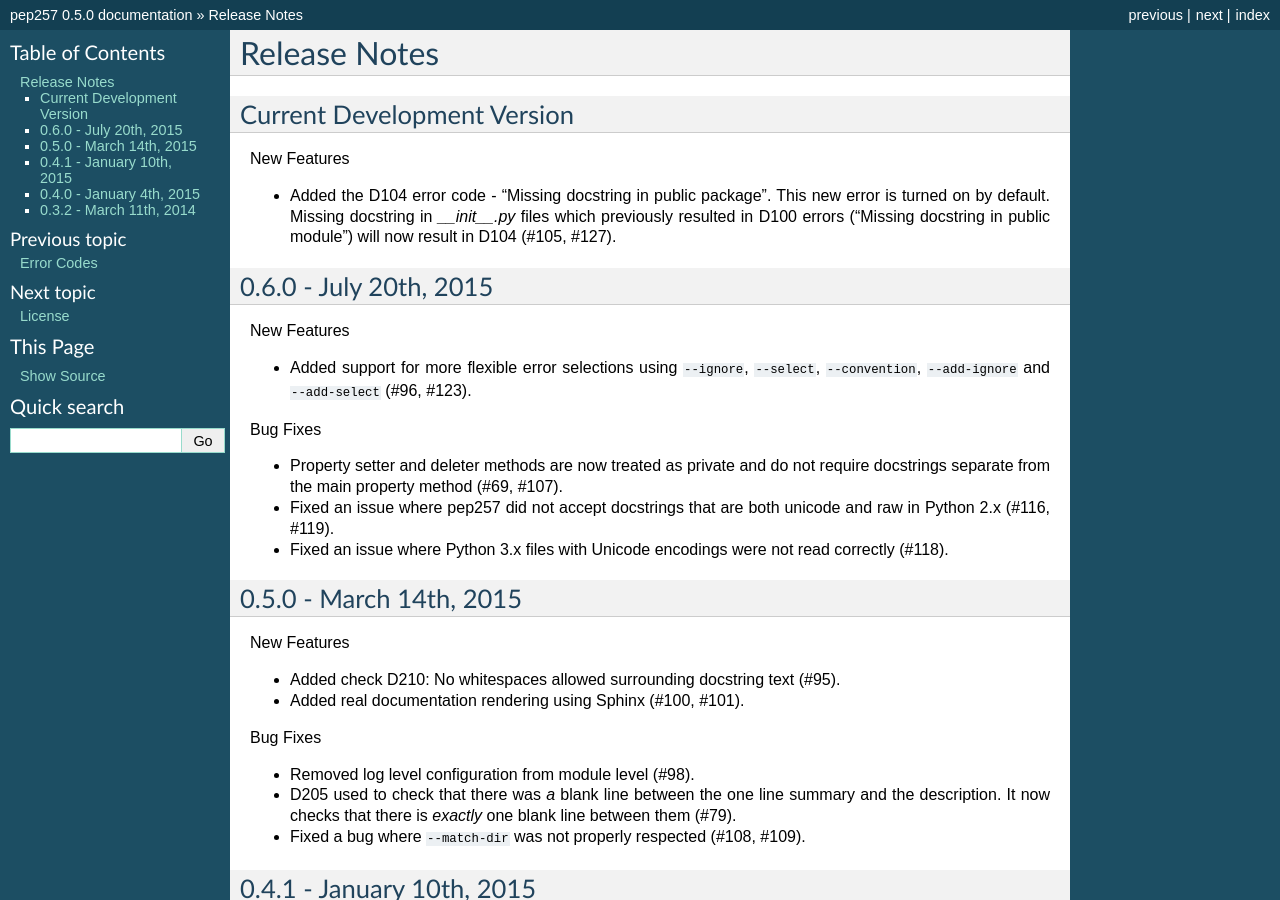
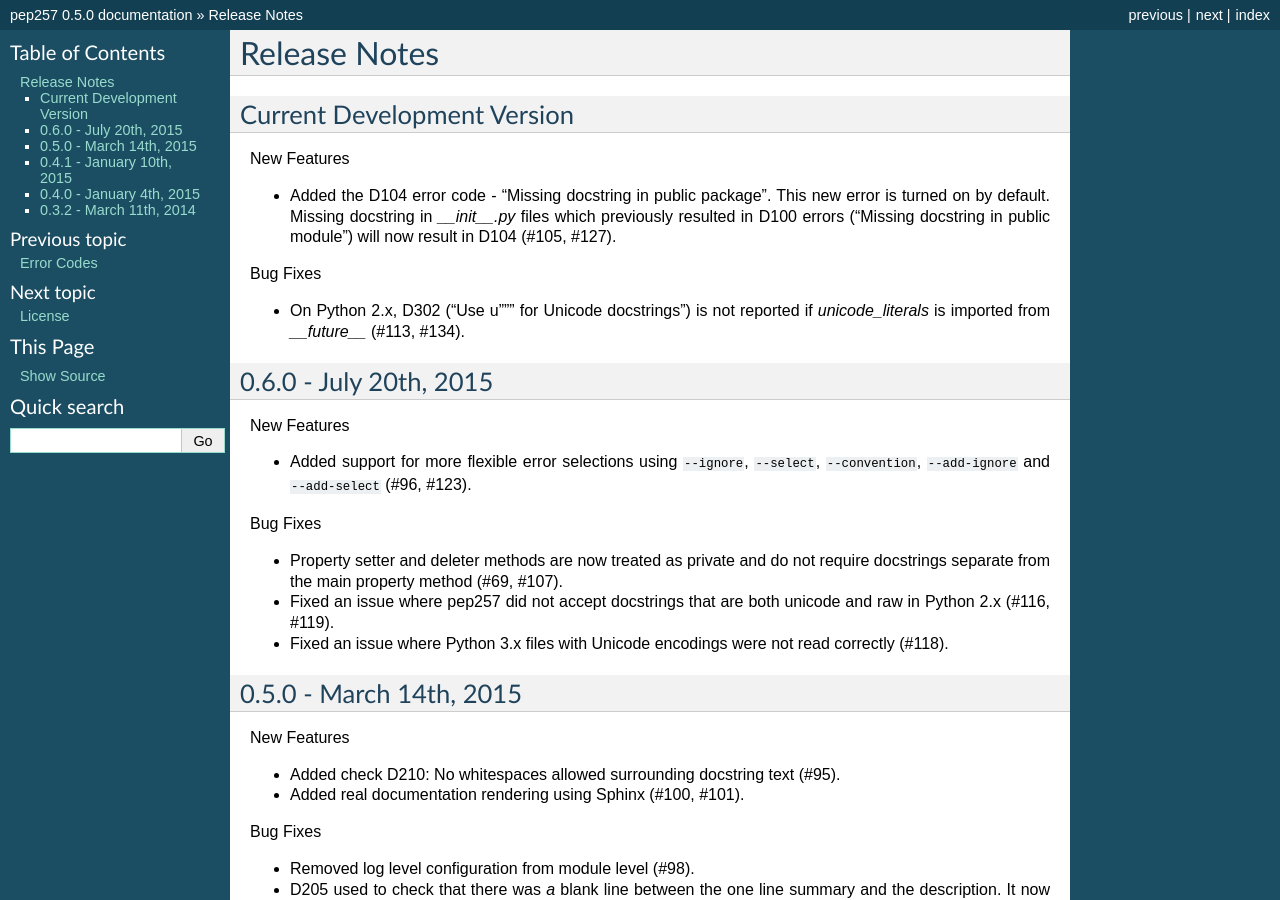
Before and after one commit to PyCQA/pydocstyle, a Sphinx documentation site: the page built from docs/release_notes.rst, in a window 1280 px wide and 900 px high. Built offline with Sphinx 7.4.7, drawn with Linux system fonts in a browser that asks for light colours.

Commit message:
Updated release notes and requirements.

```diff
--- a/docs/release_notes.rst
+++ b/docs/release_notes.rst
@@ -11,6 +11,11 @@
   error is turned on by default. Missing docstring in `__init__.py` files which
   previously resulted in D100 errors ("Missing docstring in public module")
   will now result in D104 (#105, #127).
+
+Bug Fixes
+
+* On Python 2.x, D302 ("Use u""" for Unicode docstrings") is not reported
+  if `unicode_literals` is imported from `__future__` (#113, #134).
 
 
 0.6.0 - July 20th, 2015
```
Also changed, not shown: 1 other file.
